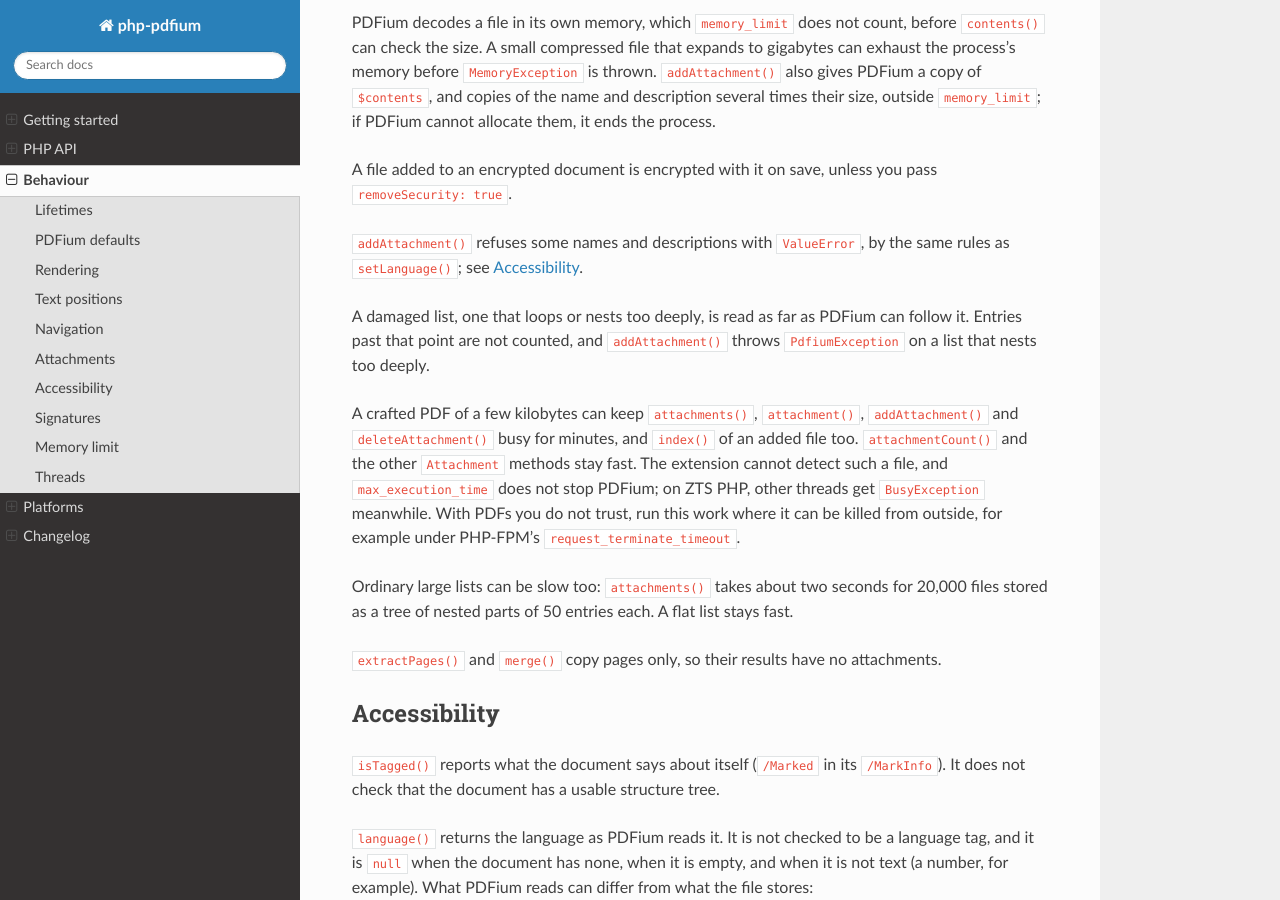
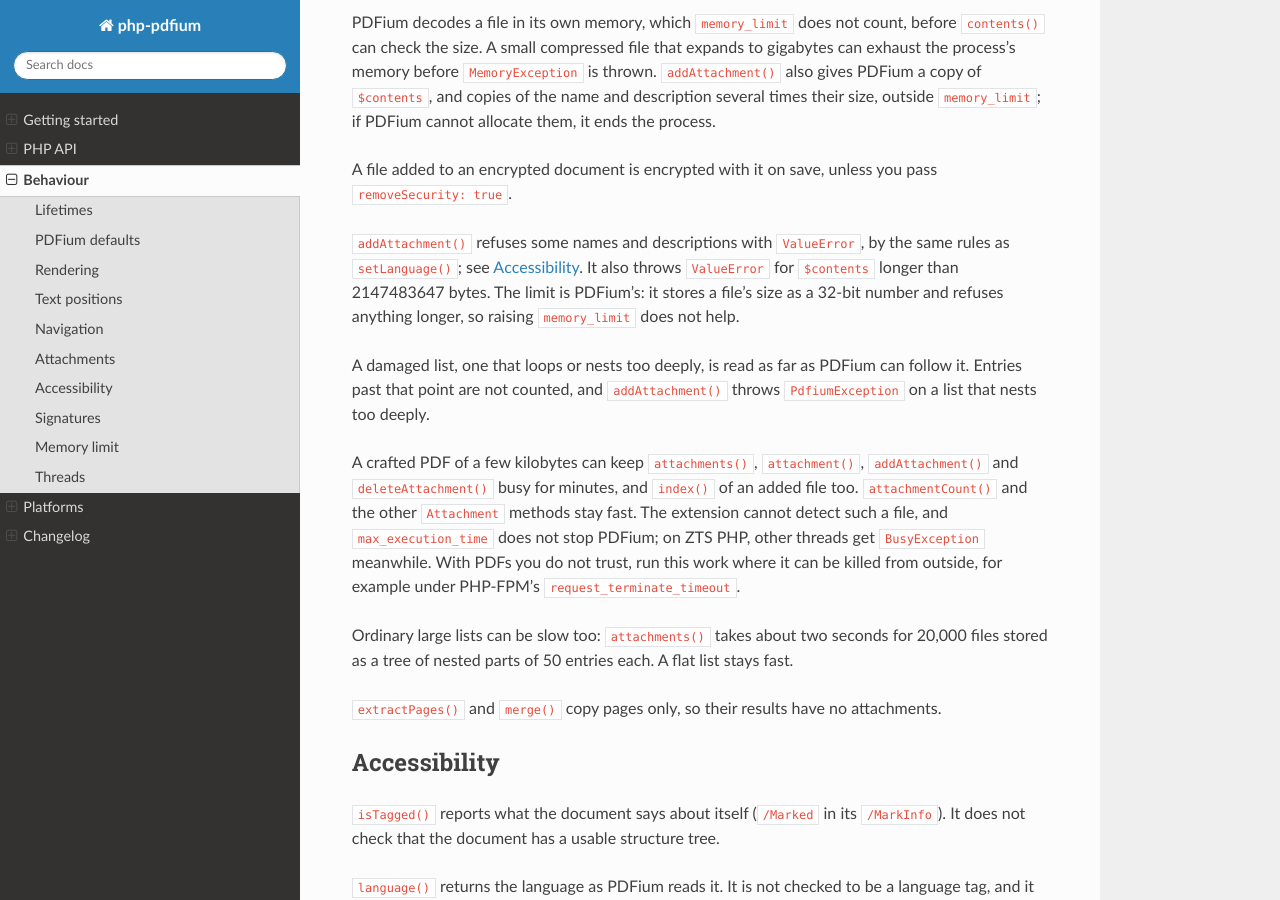
Before and after one commit to chaikivskyi/php-pdfium, a Sphinx documentation site: the page built from docs/behaviour.rst, in a window 1280 px wide and 900 px high, scrolled down 5154 px. Built offline with Sphinx 7.4.7 and the Read the Docs theme 3.1.0, drawn with Linux system fonts in a browser that asks for light colours; cross-references to code outside the pages are shown as plain code.

Commit message:
fix: addAttachment() accepts contents of 2147483647 bytes, the most PDFium can store

```diff
--- a/docs/behaviour.rst
+++ b/docs/behaviour.rst
@@ -249,7 +249,9 @@ A file added to an encrypted document is encrypted with it on save, unless you p
 ``removeSecurity: true``.
 
 ``addAttachment()`` refuses some names and descriptions with ``ValueError``, by the same rules as
-``setLanguage()``; see :ref:`accessibility`.
+``setLanguage()``; see :ref:`accessibility`. It also throws ``ValueError`` for ``$contents`` longer
+than 2147483647 bytes. The limit is PDFium's: it stores a file's size as a 32-bit number and refuses
+anything longer, so raising ``memory_limit`` does not help.
 
 A damaged list, one that loops or nests too deeply, is read as far as PDFium can follow it. Entries
 past that point are not counted, and ``addAttachment()`` throws ``PdfiumException`` on a list that
--- a/docs/php_api.rst
+++ b/docs/php_api.rst
@@ -224,7 +224,7 @@ Document
       :throws \\ValueError: ``$name`` is empty; ``$name`` or ``$description`` is not valid UTF-8,
          contains a null byte or the escape character, or starts with what a PDF reader would take
          for a byte order mark (see :ref:`accessibility`); or ``$contents`` is longer than
-         2147483646 bytes.
+         2147483647 bytes, the most PDFium can store (see :ref:`attachments`).
       :throws PdfiumException: PDFium refuses: the name may already be used, or the list of
          attachments is damaged. Also when PDFium cannot store the contents or description; the new
          entry is then removed if possible, and the message says when it stays.
```
Also changed, not shown: 3 other files.
